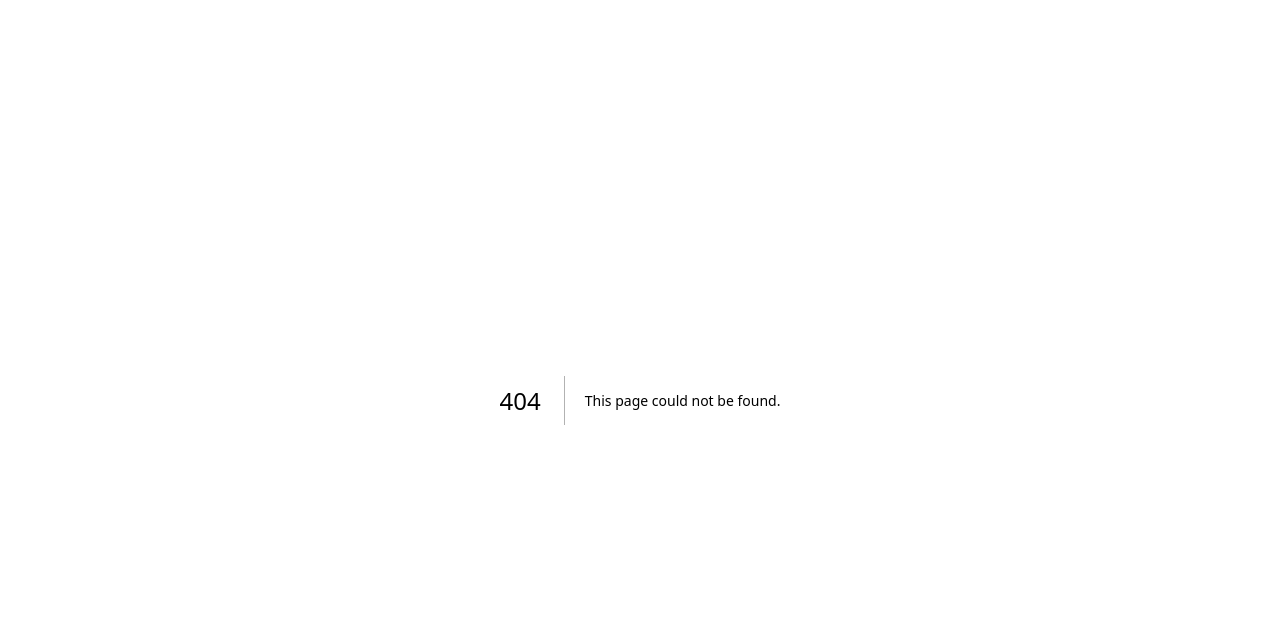
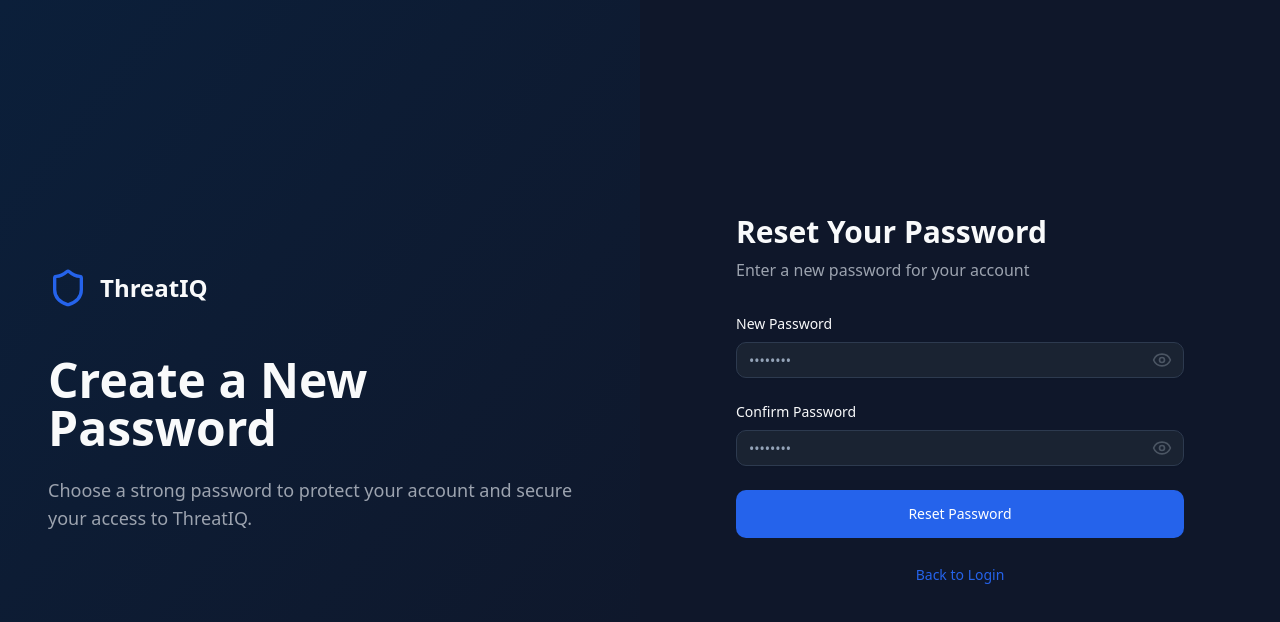
Before and after one commit to Justdan111/ThreathIQ, a Next.js app: page /reset-password in a window 1280 px wide. Before the commit this address had no page. Shown: the top 622 px of the page. Built offline with nearby package versions, Linux system fonts and the light colour scheme.

Commit message:
feat: add ResetPasswordPage with password input fields, visibility toggle, and submission functionality

```diff
--- /dev/null
+++ b/src/app/(auth)/reset-password/page.tsx
@@ -0,0 +1,91 @@
+'use client';
+
+import { Button } from '@/components/ui/button';
+import { Input } from '@/components/ui/input';
+import Link from 'next/link';
+import { Shield, Eye, EyeOff } from 'lucide-react';
+import { useState } from 'react';
+
+export default function ResetPasswordPage() {
+  const [showPassword, setShowPassword] = useState(false);
+  const [showConfirm, setShowConfirm] = useState(false);
+
+  return (
+    <div className="min-h-screen flex">
+      <div className="hidden lg:flex lg:w-1/2 bg-linear-to-br from-[#0B1F3A] to-[#0F172A] flex-col justify-center p-12">
+        <Link href="/" className="flex items-center gap-3 mb-12">
+          <Shield className="w-10 h-10 text-[#2563EB]" />
+          <span className="text-2xl font-bold text-[#F9FAFB]">ThreatIQ</span>
+        </Link>
+
+        <h2 className="text-5xl font-bold text-[#F9FAFB] mb-6">
+          Create a New Password
+        </h2>
+        <p className="text-lg text-[#9CA3AF]">
+          Choose a strong password to protect your account and secure your access to ThreatIQ.
+        </p>
+      </div>
+
+      <div className="w-full lg:w-1/2 bg-[#0F172A] flex items-center justify-center p-6">
+        <div className="w-full max-w-md">
+          <div className="mb-8">
+            <h1 className="text-3xl font-bold text-[#F9FAFB] mb-2">Reset Your Password</h1>
+            <p className="text-[#9CA3AF]">Enter a new password for your account</p>
+          </div>
+
+          <form className="space-y-6">
+            <div>
+              <label className="block text-sm font-medium text-[#F9FAFB] mb-2">
+                New Password
+              </label>
+              <div className="relative">
+                <Input
+                  type={showPassword ? 'text' : 'password'}
+                  placeholder="••••••••"
+                  className="bg-[#1A2332] border-[#2D3A4F] text-[#F9FAFB] placeholder-[#4B5563] pr-10"
+                />
+                <button
+                  type="button"
+                  onClick={() => setShowPassword(!showPassword)}
+                  className="absolute right-3 top-1/2 -translate-y-1/2 text-[#4B5563] hover:text-[#2563EB]"
+                >
+                  {showPassword ? <EyeOff className="w-5 h-5" /> : <Eye className="w-5 h-5" />}
+                </button>
+              </div>
+            </div>
+
+            <div>
+              <label className="block text-sm font-medium text-[#F9FAFB] mb-2">
+                Confirm Password
+              </label>
+              <div className="relative">
+                <Input
+                  type={showConfirm ? 'text' : 'password'}
+                  placeholder="••••••••"
+                  className="bg-[#1A2332] border-[#2D3A4F] text-[#F9FAFB] placeholder-[#4B5563] pr-10"
+                />
+                <button
+                  type="button"
+                  onClick={() => setShowConfirm(!showConfirm)}
+                  className="absolute right-3 top-1/2 -translate-y-1/2 text-[#4B5563] hover:text-[#2563EB]"
+                >
+                  {showConfirm ? <EyeOff className="w-5 h-5" /> : <Eye className="w-5 h-5" />}
+                </button>
+              </div>
+            </div>
+
+            <Button className="w-full bg-[#2563EB] hover:bg-[#1D4ED8] text-white py-6">
+              Reset Password
+            </Button>
+          </form>
+
+          <div className="mt-6 text-center">
+            <Link href="/login" className="text-[#2563EB] hover:text-[#22D3EE] text-sm font-medium">
+              Back to Login
+            </Link>
+          </div>
+        </div>
+      </div>
+    </div>
+  );
+}
```
